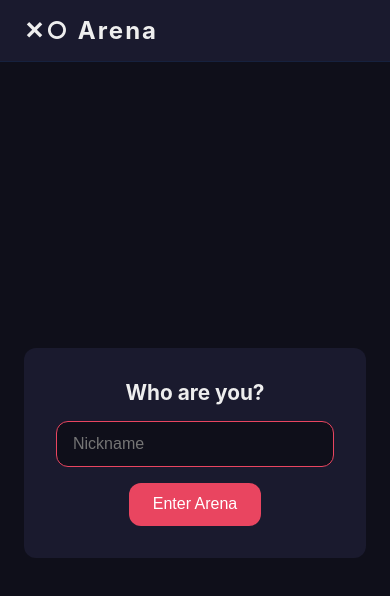
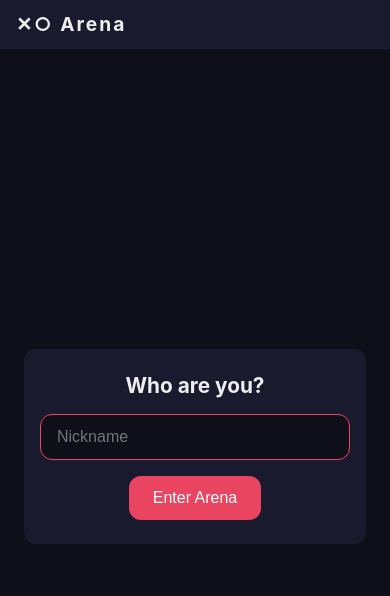
Before and after one commit to Shashwatsingh22/xo-arena, a React (Vite) app in the folder client/: page / in a window 390 px wide. Shown: the top 596 px of the page. Built offline with nearby package versions, Linux system fonts and the light colour scheme; no server answers; the HTML template or start-up script is replaced by a standard one; what @heroiclabs/nakama-js would draw is missing.

Commit message:
Part 6: Polish, responsive UI, deployment configs
- Responsive CSS: mobile breakpoints at 480px and 360px
- Vercel config for frontend deployment (SPA rewrites)
- Production docker-compose with env-based DB password, INFO logging
- All TypeScript compiles clean (server + client)

```diff
--- a/client/src/index.css
+++ b/client/src/index.css
@@ -131,3 +131,21 @@ button:disabled { opacity: 0.5; cursor: not-allowed; }
 .timer { font-variant-numeric: tabular-nums; margin-left: 0.3rem; }
 .timer.urgent { color: #ff4444; animation: pulse 0.5s infinite alternate; }
 @keyframes pulse { to { opacity: 0.5; } }
+
+/* Responsive */
+@media (max-width: 480px) {
+  .app-header { padding: 0.75rem 1rem; }
+  .app-header h1 { font-size: 1.2rem; }
+  .app-header nav button { padding: 0.3rem 0.6rem; font-size: 0.75rem; }
+  .card { padding: 1.5rem 1rem; }
+  .cell { font-size: 2rem; }
+  .board { max-width: 260px; gap: 4px; }
+  .stats-grid { grid-template-columns: repeat(2, 1fr); gap: 0.75rem; }
+  .mode-select { flex-direction: column; }
+  .mode-select button { flex: none; }
+}
+
+@media (max-width: 360px) {
+  .board { max-width: 220px; }
+  .cell { font-size: 1.6rem; }
+}
```
Also changed, not shown: client/vercel.json (added), 1 other file (tests, documents, lock files or other folders).
